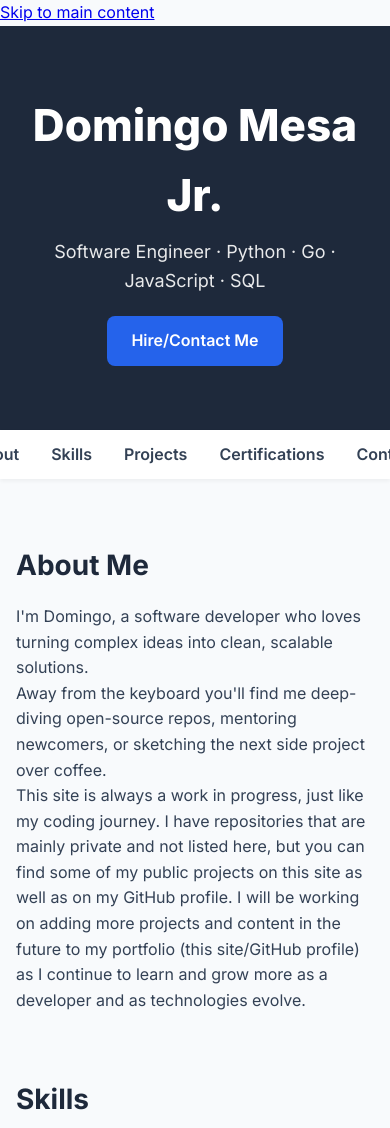
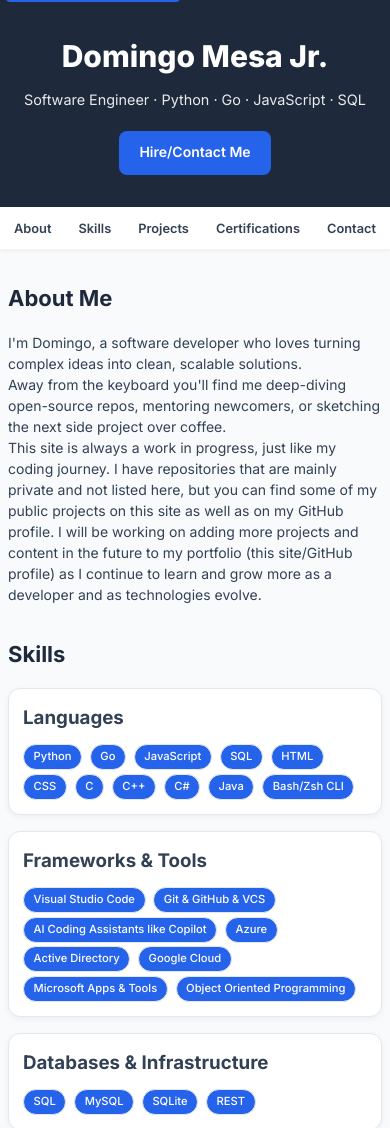
Before and after one commit to domingomesa/domingomesa.github.io, a website: page index.html in a window 390 px wide. Shown: the top 1128 px of the page. Drawn offline with Linux system fonts and the light colour scheme.

Commit message:
fixed site to have more of a responsive design so that it works better on mobile/smaller screens

```diff
--- a/css/style.css
+++ b/css/style.css
@@ -1,25 +1,26 @@
-:root {
-    --primary: #2563eb;
-    /* blue‑600  */
-    --secondary: #1e293b;
-    /* slate‑800 */
-    --text: #334155;
-    /* slate‑700 */
-    --bg: #f8fafc;
-    /* slate‑50  */
+/* Removed duplicate CSS variables - they're in variables.css */
+
+/* Additional body styles not in variables.css */
+body {
+    overflow-x: hidden; /* Prevent horizontal scrolling */
 }
 
-* {
-    margin: 0;
-    padding: 0;
-    box-sizing: border-box;
-    font-family: 'Inter', sans-serif;
+/* Skip link for accessibility */
+.skip-link {
+    position: absolute;
+    top: -40px;
+    left: 6px;
+    background: var(--primary);
+    color: white;
+    padding: 8px;
+    text-decoration: none;
+    border-radius: var(--radius-sm);
+    z-index: 1000;
+    font-weight: 600;
 }
 
-body {
-    background: var(--bg);
-    color: var(--text);
-    line-height: 1.6;
+.skip-link:focus {
+    top: 6px;
 }
 
 /* ---------- back‑to‑top button ---------- */
@@ -56,6 +57,14 @@ header {
     color: #fff;
     text-align: center;
     padding: 4rem 1rem;
+    width: 100%;
+    min-height: auto;
+}
+
+.hero-content {
+    max-width: 800px;
+    margin: 0 auto;
+    padding: 0 var(--spacing-md);
 }
 
 header h1 {
@@ -70,6 +79,39 @@ header p {
     opacity: 0.9;
 }
 
+/* Mobile hero adjustments */
+@media (max-width: 768px) {
+    header {
+        padding: 3rem 1rem;
+    }
+
+    .hero-content {
+        padding: 0 var(--spacing-sm);
+    }
+
+    header h1 {
+        font-size: 2.25rem;
+    }
+
+    header p {
+        font-size: 1rem;
+    }
+}
+
+@media (max-width: 480px) {
+    header {
+        padding: 2rem 0.5rem;
+    }
+
+    header h1 {
+        font-size: 1.875rem;
+    }
+
+    header p {
+        font-size: 0.9rem;
+    }
+}
+
 .btn {
     display: inline-block;
     margin-top: 1.25rem;
@@ -80,10 +122,22 @@ header p {
     text-decoration: none;
     font-weight: 600;
     transition: background .2s;
+    min-height: 44px; /* Minimum touch target size */
+    box-sizing: border-box;
 }
 
 .btn:hover {
     background: #1e4ee1;
+}
+
+/* Button responsive adjustments */
+@media (max-width: 480px) {
+    .btn {
+        padding: 0.625rem 1.25rem;
+        font-size: var(--font-size-sm);
+        width: auto;
+        min-width: 120px;
+    }
 }
 
 /* ---------- nav ---------- */
@@ -93,31 +147,74 @@ nav {
     position: sticky;
     top: 0;
     z-index: 20;
+    padding: 0 var(--spacing-md);
 }
 
 nav ul {
     display: flex;
     justify-content: center;
-    gap: 2rem;
+    gap: 1rem; /* Reduced gap for mobile */
     list-style: none;
     padding: 0.75rem 0;
+    flex-wrap: wrap; /* Allow wrapping on very small screens */
+    max-width: 100%;
+    margin: 0 auto;
 }
 
 nav a {
     text-decoration: none;
     color: var(--text);
     font-weight: 600;
+    padding: 0.5rem 0.75rem; /* Add padding for better touch targets */
+    border-radius: var(--radius-sm);
+    transition: color var(--transition-normal), background-color var(--transition-normal);
+    white-space: nowrap; /* Prevent text wrapping within links */
 }
 
 nav a:hover {
     color: var(--primary);
+    background-color: var(--bg);
+}
+
+/* Mobile navigation adjustments */
+@media (max-width: 768px) {
+    nav {
+        padding: 0 var(--spacing-sm);
+    }
+
+    nav ul {
+        gap: 0.5rem;
+        padding: 0.5rem 0;
+        justify-content: space-between; /* Distribute links evenly */
+    }
+
+    nav a {
+        font-size: var(--font-size-sm);
+        padding: 0.375rem 0.5rem;
+    }
+}
+
+@media (max-width: 480px) {
+    nav ul {
+        gap: 0.25rem;
+    }
+
+    nav a {
+        font-size: 0.8rem;
+        padding: 0.25rem 0.375rem;
+    }
 }
 
 /* ---------- generic section ---------- */
+.container {
+    max-width: 900px;
+    margin: 0 auto;
+    padding: 0 var(--spacing-lg);
+    width: 100%;
+}
+
 section {
-    max-width: 900px;
-    margin: 4rem auto;
-    padding: 0 1rem;
+    margin: 4rem 0;
     scroll-margin-top: 60px; /* offset for sticky nav */
 }
 
@@ -127,25 +224,74 @@ section h2 {
     color: var(--secondary);
 }
 
+/* Mobile section adjustments */
+@media (max-width: 768px) {
+    .container {
+        padding: 0 var(--spacing-md);
+    }
+
+    section {
+        margin: 3rem 0;
+    }
+
+    section h2 {
+        font-size: 1.5rem;
+    }
+}
+
+@media (max-width: 480px) {
+    .container {
+        padding: 0 var(--spacing-sm);
+    }
+
+    section {
+        margin: 2rem 0;
+    }
+
+    section h2 {
+        font-size: 1.375rem;
+    }
+}
+
 /* ---------- skills & projects grids ---------- */
-.skills-list,
-.project-grid {
+.skills-grid,
+.project-grid,
+.cert-grid {
     display: grid;
     gap: 1rem;
+    grid-template-columns: 1fr; /* Single column by default for mobile */
 }
 
-@media(min-width: 600px) {
-    .skills-list {
+/* Tablet and up */
+@media(min-width: 768px) {
+    .skills-grid {
+        grid-template-columns: repeat(2, 1fr);
+    }
+
+    .project-grid,
+    .cert-grid {
+        grid-template-columns: repeat(2, 1fr);
+    }
+}
+
+/* Desktop and up */
+@media(min-width: 1024px) {
+    .skills-grid {
         grid-template-columns: repeat(3, 1fr);
     }
 
     .project-grid {
+        grid-template-columns: repeat(3, 1fr);
+    }
+
+    .cert-grid {
         grid-template-columns: repeat(2, 1fr);
     }
 }
 
-@media(min-width: 900px) {
-    .project-grid {
+/* Large desktop */
+@media(min-width: 1200px) {
+    .cert-grid {
         grid-template-columns: repeat(3, 1fr);
     }
 }
@@ -156,10 +302,25 @@ section h2 {
     padding: 1.5rem;
     box-shadow: 0 2px 6px rgba(0, 0, 0, 0.05);
     transition: transform 0.2s;
+    width: 100%;
+    box-sizing: border-box;
 }
 
 .card:hover {
     transform: translateY(-4px);
+}
+
+/* Mobile card adjustments */
+@media (max-width: 768px) {
+    .card {
+        padding: 1rem;
+    }
+}
+
+@media (max-width: 480px) {
+    .card {
+        padding: 0.875rem;
+    }
 }
 
 .badge {
@@ -170,6 +331,16 @@ section h2 {
     font-size: 0.75rem;
     padding: 0.25rem 0.75rem;
     margin: 0.25rem 0.25rem 0 0;
+    white-space: nowrap; /* Prevent badges from breaking */
+}
+
+/* Badge responsive adjustments */
+@media (max-width: 480px) {
+    .badge {
+        font-size: 0.7rem;
+        padding: 0.2rem 0.6rem;
+        margin: 0.2rem 0.2rem 0 0;
+    }
 }
 
 /* ---------- footer ---------- */
@@ -179,4 +350,83 @@ footer {
     text-align: center;
     padding: 2rem 1rem;
     margin-top: 4rem;
+    width: 100%;
 }
+
+.footer-content {
+    max-width: 900px;
+    margin: 0 auto;
+    padding: 0 var(--spacing-md);
+}
+
+/* Mobile footer adjustments */
+@media (max-width: 768px) {
+    footer {
+        padding: 1.5rem 0.5rem;
+        margin-top: 3rem;
+    }
+
+    .footer-content {
+        padding: 0 var(--spacing-sm);
+    }
+}
+
+/* Contact actions responsive styling */
+.contact-actions {
+    display: flex;
+    gap: var(--spacing-md);
+    justify-content: center;
+    flex-wrap: wrap;
+    margin-top: var(--spacing-lg);
+}
+
+@media (max-width: 480px) {
+    .contact-actions {
+        flex-direction: column;
+        align-items: center;
+        gap: var(--spacing-sm);
+    }
+
+    .contact-actions .btn {
+        width: 100%;
+        max-width: 200px;
+        margin-top: 0;
+    }
+}
+
+/* Additional mobile-specific improvements */
+@media (max-width: 480px) {
+    /* Ensure text doesn't get cut off */
+    .project-description,
+    .about-content p,
+    .section-description {
+        font-size: var(--font-size-sm);
+        line-height: 1.5;
+    }
+
+    /* Better spacing for mobile */
+    .badges-container {
+        margin-top: var(--spacing-sm);
+    }
+
+    /* Footer links responsive */
+    .footer-links {
+        display: flex;
+        gap: var(--spacing-md);
+        justify-content: center;
+        margin-top: var(--spacing-sm);
+        flex-wrap: wrap;
+    }
+
+    .footer-links a {
+        color: white;
+        text-decoration: none;
+        padding: var(--spacing-xs) var(--spacing-sm);
+        border-radius: var(--radius-sm);
+        transition: background-color var(--transition-normal);
+    }
+
+    .footer-links a:hover {
+        background-color: rgba(255, 255, 255, 0.1);
+    }
+}
--- a/index.html
+++ b/index.html
@@ -99,7 +99,7 @@
                     <!-- Programming Languages -->
                     <article class="card skill-category">
                         <h3 class="card-title">
-                            <span class="skill-icon" aria-hidden="true">💻</span>
+                            <span class="skill-icon" aria-hidden="true"></span>
                             Languages
                         </h3>
                         <div class="badges-container">
@@ -120,7 +120,7 @@
                     <!-- Frameworks and Tools -->
                     <article class="card skill-category">
                         <h3 class="card-title">
-                            <span class="skill-icon" aria-hidden="true">🛠️</span>
+                            <span class="skill-icon" aria-hidden="true"></span>
                             Frameworks &amp; Tools
                         </h3>
                         <div class="badges-container">
@@ -138,7 +138,7 @@
                     <!-- Databases and Infrastructure -->
                     <article class="card skill-category">
                         <h3 class="card-title">
-                            <span class="skill-icon" aria-hidden="true">🗄️</span>
+                            <span class="skill-icon" aria-hidden="true"></span>
                             Databases &amp; Infrastructure
                         </h3>
                         <div class="badges-container">
```
